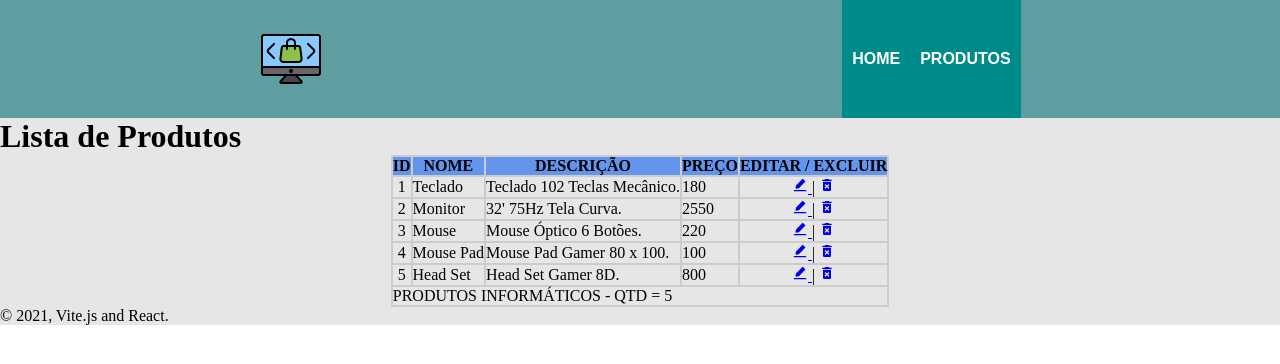
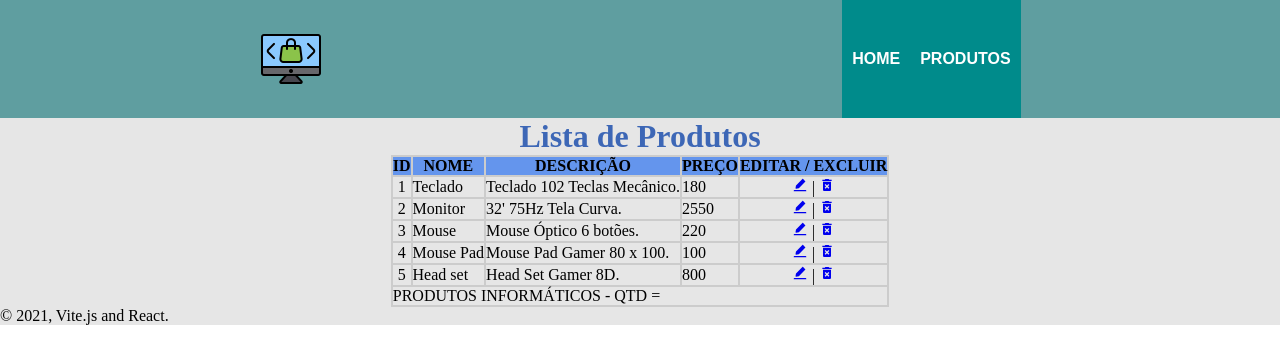
Before and after one commit to GabrielMachadoCP/my-project-app-esgp, a React (Vite) app: page /produtos in a window 1280 px wide. Shown: the top 364 px of the page. Built offline with nearby package versions, Linux system fonts and the light colour scheme; data requests are answered from the project's data file.

Commit message:
Finalizando com fetch - catch - promise

```diff
--- a/src/routes/Produtos.jsx
+++ b/src/routes/Produtos.jsx
@@ -1,26 +1,29 @@
 import { useEffect, useState } from "react";
-
+import { ListaProdutosExterna } from "../components/ListaProdutosExterna";
 import { Link } from "react-router-dom";
 import styles from "./Produtos.module.css";
-import { AiFillEdit as Editar } from "react-icons/ai";
-import { MdDeleteForever as Excluir } from "react-icons/md";
+import {AiFillEdit as Editar} from "react-icons/ai"
+import {MdDeleteForever as Excluir} from "react-icons/md"
+
 
 export default function Produtos() {
+
     document.title = "Lista de Produtos";
 
     const [listaProdutosLocal, setListaProdutosLocal] = useState([{}]);
 
+    fetch("http://localhost:5000/produtos")
+    .then((response)=> response.json())
+    .then((response)=> console.log(response))
+    .catch((error) => console.log(error));
     //Estrutura que recebe a lista de produtos externa e repassa para uma lista local.
-  useEffect(() => {
-    fetch("http://localhost:5000/produtos")
-      .then((response) => response.json())
-      .then((response) => setListaProdutosLocal(response))
-      .catch((error) => console.log(error));
-  }, []);
+    useEffect(()=>{
+      setListaProdutosLocal(ListaProdutosExterna);
+    },[]);
 
   return (
     <div>
-      <h1>Lista de Produtos</h1>
+      <h1 className={styles.h1}>Lista de Produtos</h1>
 
           <div>
             <table className={styles.tblEstilo}>
@@ -34,38 +37,30 @@ export default function Produtos() {
                 </tr>
               </thead>
               <tbody>
-            {listaProdutosLocal.map((item, indice) => (
+                {
+                  listaProdutosLocal.map((item,indice)=>(
                     <tr key={indice}>
                       <td>{item.id}</td>
                       <td>{item.nome}</td>
                       <td>{item.desc}</td>
                       <td>{item.preco}</td>
-                <td>
-                  {" "}
-                  <Link to={`/editar/produtos/${item.id}`}>
-                    {" "}
-                    <Editar />{" "}
-                  </Link>{" "}
-                  |{" "}
-                  <Link to={`/excluir/produtos/${item.id}`}>
-                    <Excluir />
-                  </Link>{" "}
-                </td>
+                      <td> <Link to={`/editar/produtos/${item.id}`}><Editar/></Link> | <Link to={`/excluir/produtos/${item.id}`}><Excluir/></Link> </td>
                     </tr>
-            ))}
+                  ))
+                }
               </tbody>
               <tfoot>
                 <tr>
-              <td colSpan={5}>
-                PRODUTOS INFORMÁTICOS - QTD = {listaProdutosLocal.length}
-              </td>
+                  <td colSpan={5}>PRODUTOS INFORMÁTICOS - QTD = </td>
                 </tr>
               </tfoot>
             </table>
           </div>
+
     </div>
-  );
+  )
 }
+
 
 // <div>
 // <button onClick={()=> setCounter(counter + 1)}>COUNTER - {counter}</button>
@@ -78,6 +73,7 @@ export default function Produtos() {
     // useEffect(()=>{
     //   console.log("Este useEffect renderiza renderiza apenas uma vez, no carregamento do componente!");
     // },[]);
+
 
     // //Estrutura de declaração do useState.
     // const[counter,setCounter] = useState(0);
```
Also changed, not shown: package.json (+3 -4 lines). Lines whose indentation alone changed are shown as unchanged.
